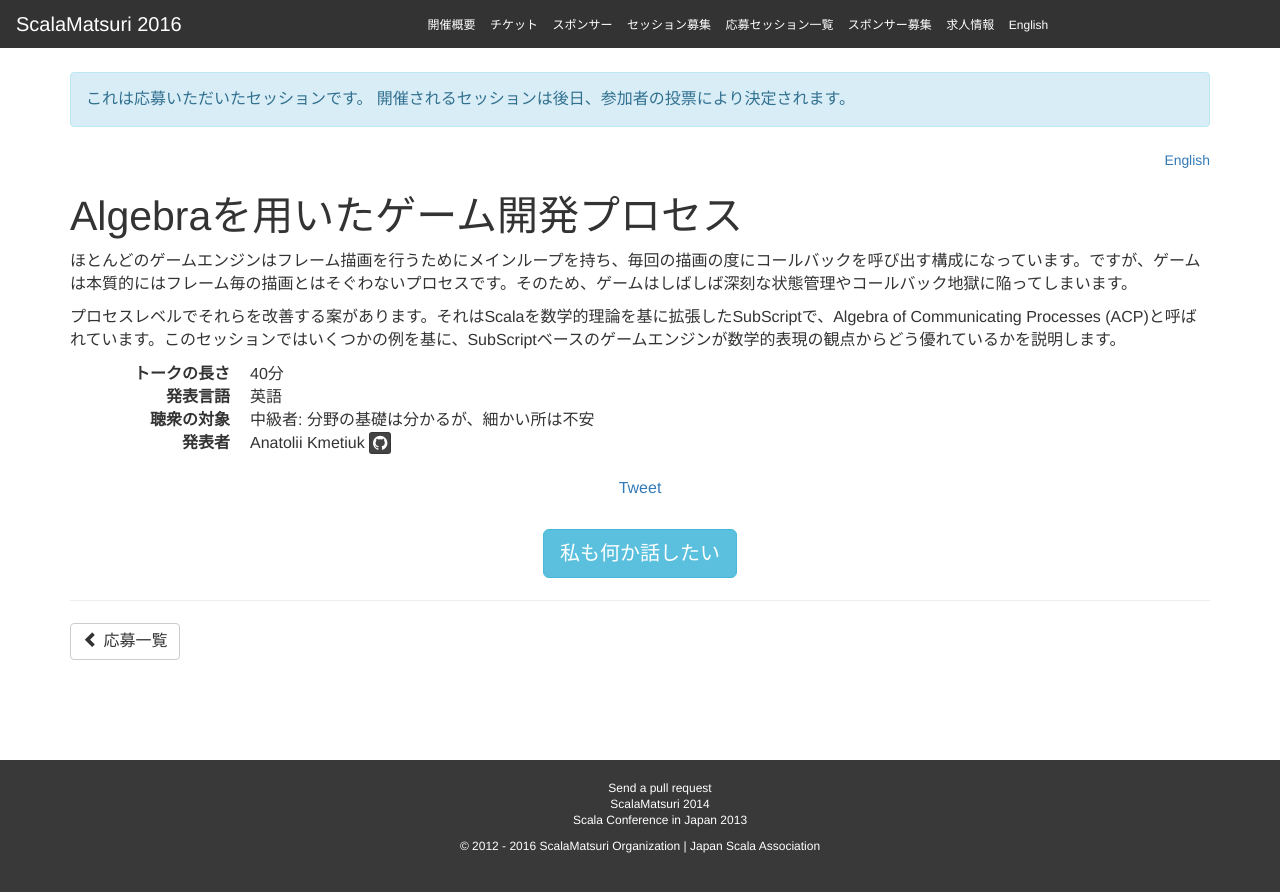
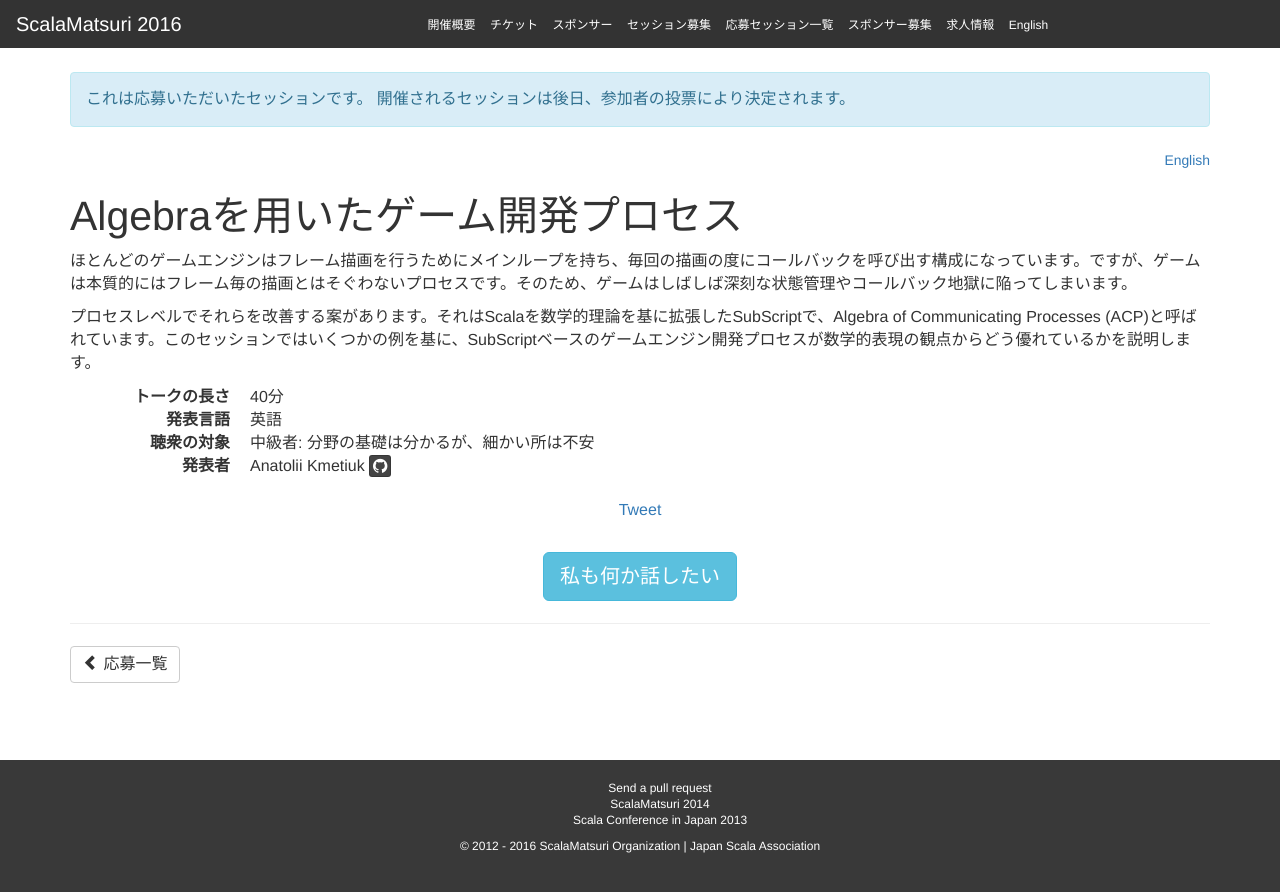
Before and after one commit to scalajp/2016.scalamatsuri.org, a Jekyll site: the page built from _candidates_ja/AnatoliiKmetiuk_1.html, in a window 1280 px wide. Shown: the top 892 px of the page. Built offline with Jekyll 4.4.1, drawn with Linux system fonts in a browser that asks for light colours; nearby versions of some CDN libraries; comment, search, counter and statistics services are not loaded.

Commit message:
Update translation

```diff
--- a/_candidates_ja/AnatoliiKmetiuk_1.html
+++ b/_candidates_ja/AnatoliiKmetiuk_1.html
@@ -10,5 +10,5 @@ github: anatoliykmetyuk
 ほとんどのゲームエンジンはフレーム描画を行うためにメインループを持ち、毎回の描画の度にコールバックを呼び出す構成になっています。ですが、ゲームは本質的にはフレーム毎の描画とはそぐわないプロセスです。そのため、ゲームはしばしば深刻な状態管理やコールバック地獄に陥ってしまいます。
 </p>
 <p>
-プロセスレベルでそれらを改善する案があります。それはScalaを数学的理論を基に拡張したSubScriptで、Algebra of Communicating Processes (ACP)と呼ばれています。このセッションではいくつかの例を基に、SubScriptベースのゲームエンジンが数学的表現の観点からどう優れているかを説明します。
+プロセスレベルでそれらを改善する案があります。それはScalaを数学的理論を基に拡張したSubScriptで、Algebra of Communicating Processes (ACP)と呼ばれています。このセッションではいくつかの例を基に、SubScriptベースのゲームエンジン開発プロセスが数学的表現の観点からどう優れているかを説明します。
 </p>
```
